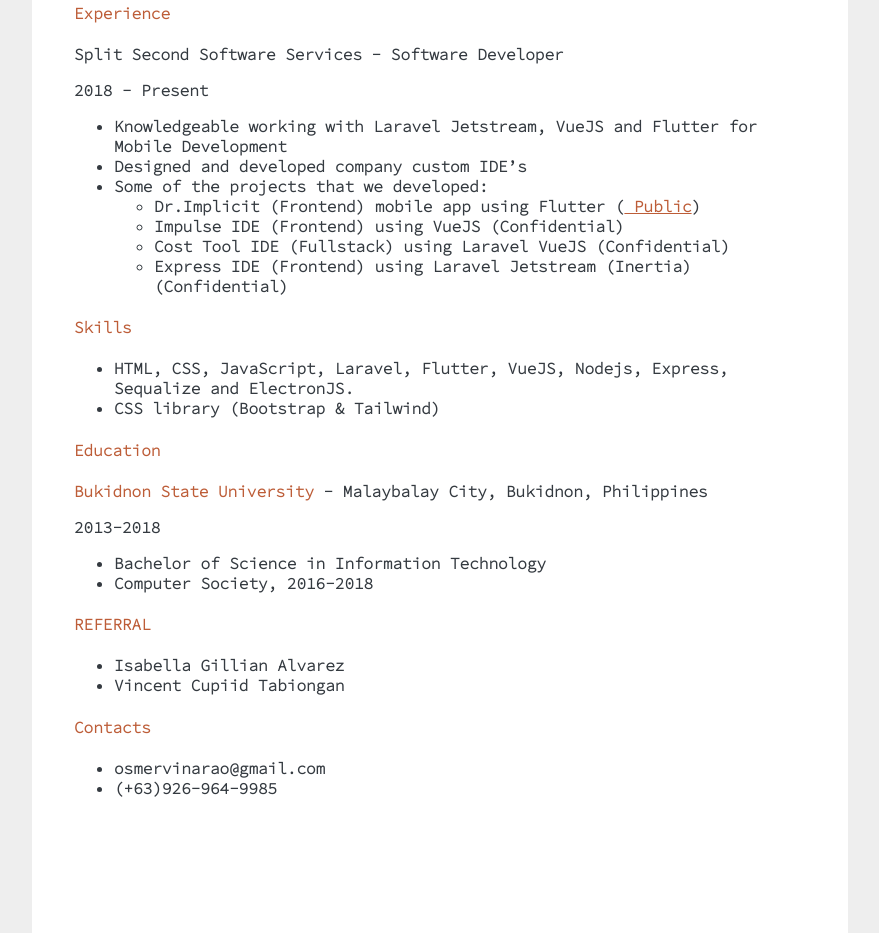
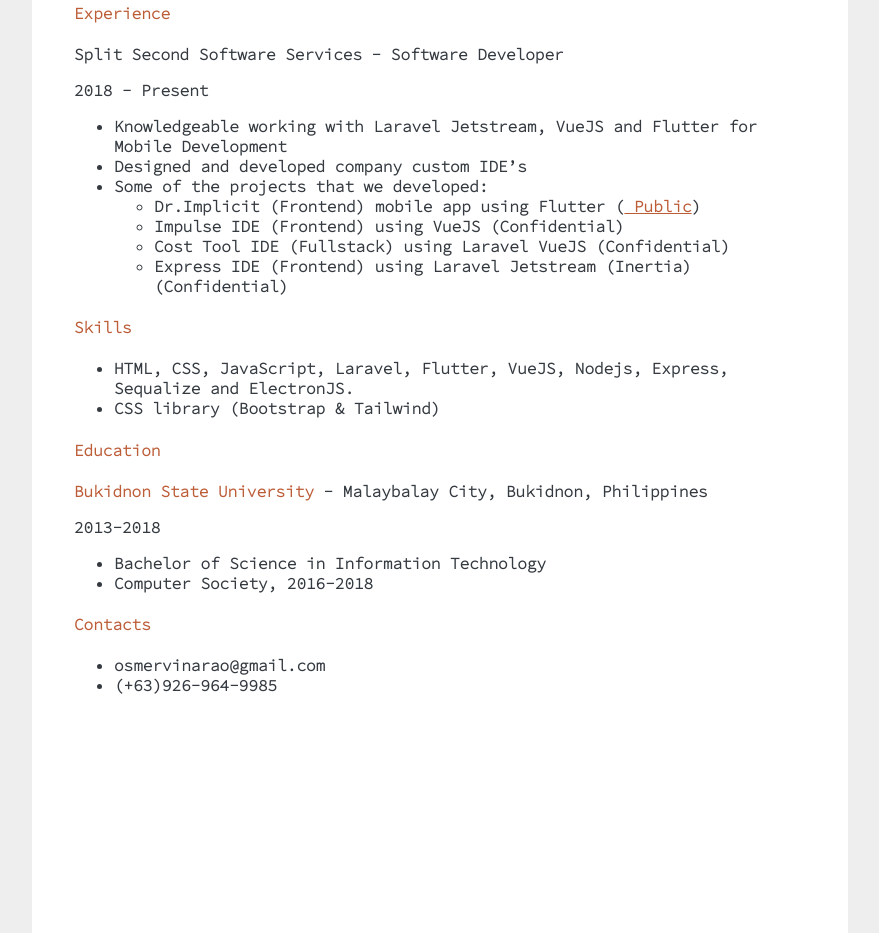
Before and after one commit to mervins/mervins.github.io, a website: page index.html in a window 1280 px wide. Shown: the part 315-1248 px from the top of the page, without its empty margins (200-1079 px from the left). Drawn offline with Linux system fonts and the light colour scheme.

Commit message:
update reference

```diff
--- a/index.html
+++ b/index.html
@@ -146,13 +146,6 @@
             </ul>
         </div>
         <div class="experience">
-            <h4 class="text-primary">REFERRAL</h4>
-            <ul>
-                <li><strong>Isabella Gillian Alvarez</strong></li>
-                <li><strong>Vincent Cupiid Tabiongan</strong></li>
-            </ul>
-        </div>
-        <div class="experience">
             <h4 class="text-primary">Contacts</h4>
             <ul>
                 <li><strong>osmervinarao@gmail.com</strong></li>
```
